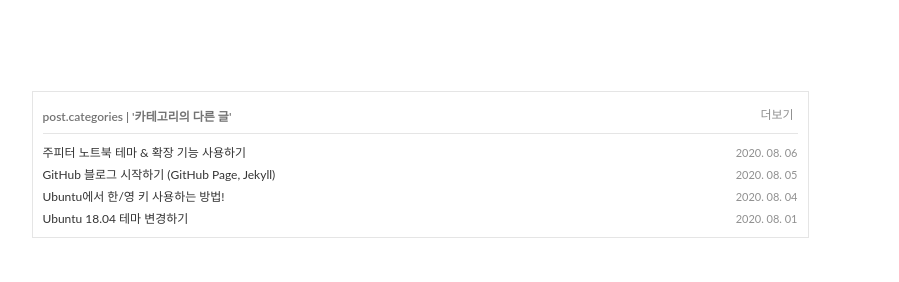
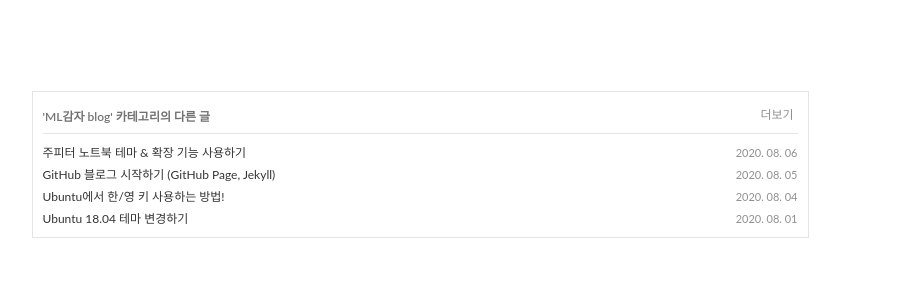
Before and after one commit to PEBpung/PEBpung.github.io, a Jekyll site: the page built from _posts/2020-08-04-ubuntu-hangle-setting.md, in a window 1280 px wide and 900 px high, scrolled down 5372 px. Shown: the part 481-763 px from the top of the window, without its empty margins (220-1119 px from the left). Built offline with Jekyll 4.4.1, drawn with Linux system fonts in a browser that asks for light colours; nearby versions of some CDN libraries; some web fonts are replaced; comment, search, counter and statistics services are not loaded.

Commit message:
[revise] post category

```diff
--- a/_layouts/post.html
+++ b/_layouts/post.html
@@ -22,7 +22,7 @@ layout: page
 <!-- Category -->
 <div class="more-posts">
   <div class="more-category">
-    <h4> post.categories | '카테고리의 다른 글' </h4>
+    <h4> 'ML감자 blog' 카테고리의 다른 글 </h4>
     <a href="{{ site.url }}/tags" class="more-button">더보기</a>
   </div>
   <table>
```
